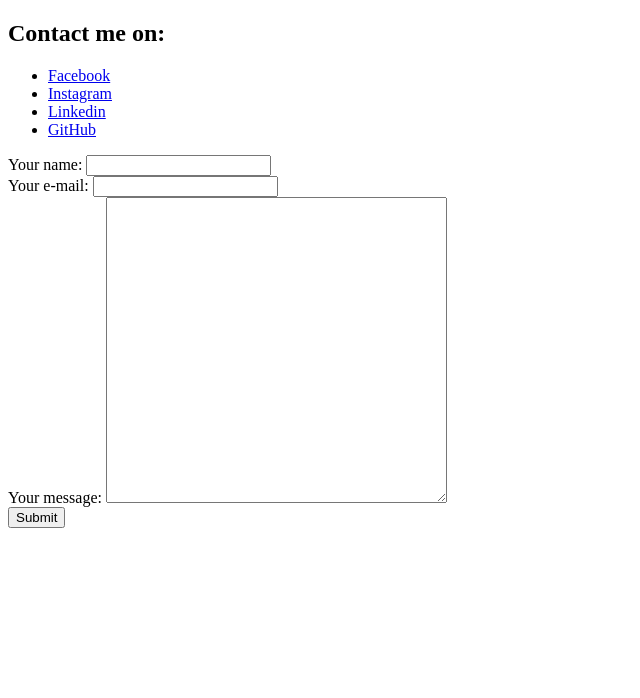
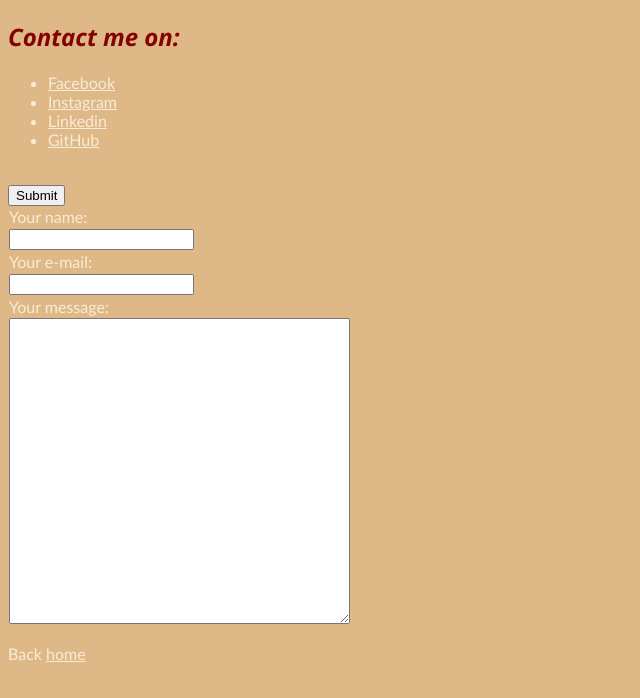
Before and after one commit to obhi1kenobhi/mysite, a plain HTML site: page contact.html in a window 1280 px wide. Shown: the whole page, without its empty margins (0-640 px from the left). Drawn offline with Linux system fonts and the light colour scheme.

Commit message:
Added basic css styles

```diff
--- a/contact.html
+++ b/contact.html
@@ -3,6 +3,8 @@
 <head>
     <meta charset="UTF-8">
     <title>Contact Details</title>
+    <link rel="stylesheet" href="css/styles.css">
+
 </head>
 <body>
     <h2>Contact me on:</h2>
@@ -14,16 +16,25 @@
     </ul>
 
     <form class="" action="mailto:anrbnbhtc@gmail.com" method="post">
-        <label>Your name:</label>
-        <input type="text" name="" value=""><br>
-        <label>Your e-mail:</label>
-        <input type="email" name="" value=""><br>
-        <label>Your message:</label>
-        <textarea name="message" rows="20" cols="40"></textarea><br>
-
+    <table>
+        <tr>
+            <td><label>Your name:</label></td>
+        </tr>
+        <tr>
+            <td><input type="text" name="" value=""></td>
+        </tr>
+        <tr>
+            <td><label>Your e-mail:</label></td>
+        </tr>
+        <tr>
+            <td><input type="email" name="" value=""></td>
+        </tr>
+        <tr><td><label>Your message:</label></td></tr>
+        <tr><td><textarea name="message" rows="20" cols="40"></textarea></td></tr>
+        <br>
         <input type="submit" name="">
-
-
+    </table>
     </form>
+    <P>Back <a href="index.html">home</a>
 </body>
 </html>
--- /dev/null
+++ b/css/styles.css
@@ -0,0 +1,99 @@
+body{
+    background-color:burlywood;
+  }
+hr{
+    border-style: none;
+    border-top-style: dashed;
+    border-color: brown;
+    border-width: 5px;
+    height: 60px;
+    width:10%;
+  }
+h1{
+    font-style: oblique;
+    font-family: 'Segoe UI', Tahoma, Geneva, Verdana, sans-serif;
+    font-weight: bolder;
+    color: #850000;
+}
+
+h2{
+  font-style: oblique;
+  font-family: 'Segoe UI', Tahoma, Geneva, Verdana, sans-serif;
+  font-weight: bolder;
+  color: #850000;
+}
+
+h3{
+    font-style: normal;
+    font-family: Arial, Helvetica, sans-serif;
+    font-weight:bold;
+    color: #1A120B;
+}
+
+table {
+	width: 800px;
+	border-collapse: collapse;
+	overflow: hidden;
+  font-family:'Gill Sans', 'Gill Sans MT', Calibri, 'Trebuchet MS', sans-serif;
+}
+
+tr {
+	padding: 15px;
+  font-family:'Gill Sans', 'Gill Sans MT', Calibri, 'Trebuchet MS', sans-serif;
+  color:antiquewhite;
+}
+
+th {
+	text-align: left;
+  font-family:'Gill Sans', 'Gill Sans MT', Calibri, 'Trebuchet MS', sans-serif;
+  color:antiquewhite;
+}
+
+td {
+	text-align: left;
+  font-family:'Gill Sans', 'Gill Sans MT', Calibri, 'Trebuchet MS', sans-serif;
+  color:antiquewhite;
+}
+
+P{
+  font-style: normal;
+  font-family: 'Gill Sans', 'Gill Sans MT', Calibri, 'Trebuchet MS', sans-serif;
+  font-weight:lighter;
+  color:antiquewhite;
+}
+
+ul{
+  font-style: normal;
+  font-family: 'Gill Sans', 'Gill Sans MT', Calibri, 'Trebuchet MS', sans-serif;
+  font-weight:lighter;
+  color:antiquewhite;
+}
+
+li{
+  font-style: normal;
+  font-family: 'Gill Sans', 'Gill Sans MT', Calibri, 'Trebuchet MS', sans-serif;
+  font-weight:lighter;
+  color:antiquewhite;
+}
+
+a{
+  font-style: normal;
+  font-family: 'Gill Sans', 'Gill Sans MT', Calibri, 'Trebuchet MS', sans-serif;
+  font-weight:lighter;
+  color:antiquewhite;
+}
+
+form {
+  text-align: left;
+  font-style: normal;
+  font-family: 'Gill Sans', 'Gill Sans MT', Calibri, 'Trebuchet MS', sans-serif;
+  font-weight:lighter;
+  color:antiquewhite;
+}
+
+label{
+  font-style: normal;
+  font-family: 'Gill Sans', 'Gill Sans MT', Calibri, 'Trebuchet MS', sans-serif;
+  font-weight:lighter;
+  color:antiquewhite;
+}
```
Also changed, not shown: index.html (+12 -7 lines).
